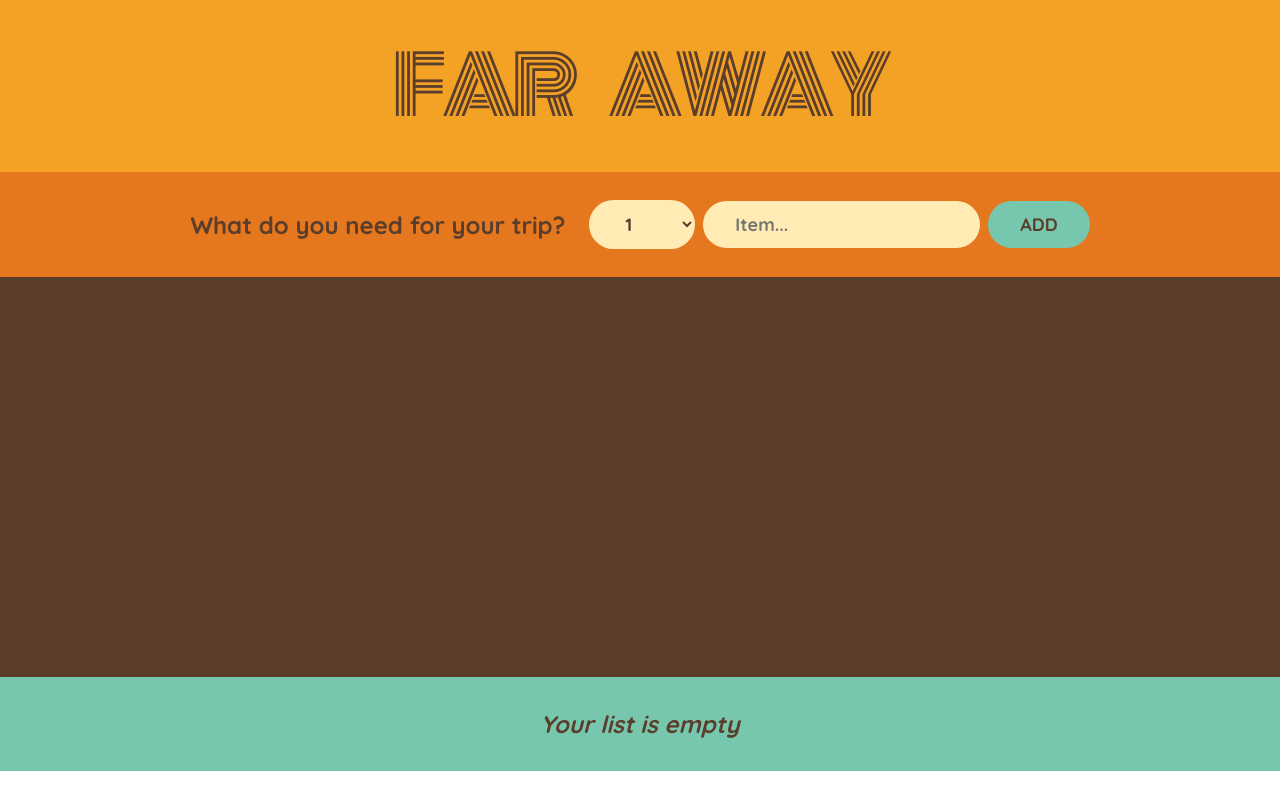
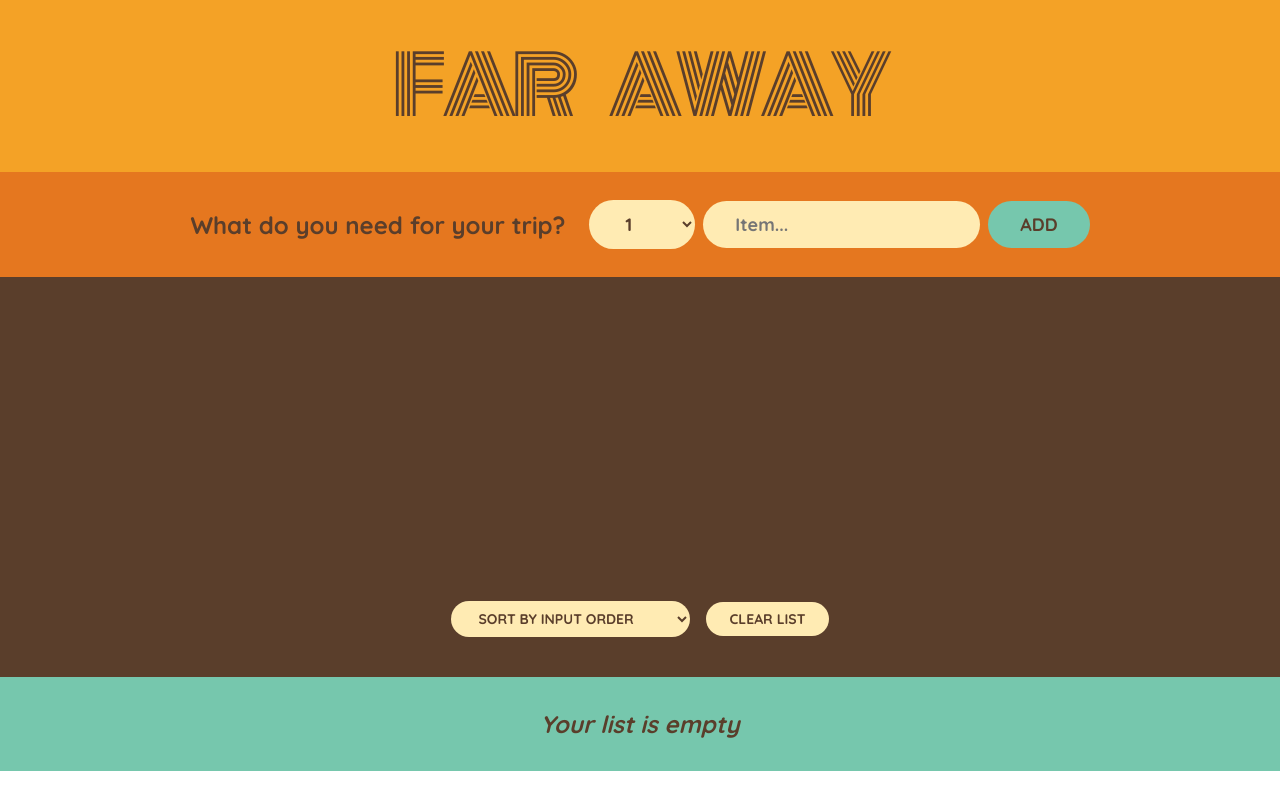
Before and after one commit to GabbenPapa/React-Traveller, a React (Vite) app: page / in a window 1280 px wide. Built offline with nearby package versions, Linux system fonts and the light colour scheme.

Commit message:
Add Package filter and delete all

```diff
--- a/src/App.jsx
+++ b/src/App.jsx
@@ -10,6 +10,10 @@
 
   function handleDeleteItem(id) {
     setItems((items) => items.filter((item) => item.id !== id));
+  }
+
+  function deleteAll() {
+    setItems([]);
   }
 
   function handleToggle(id) {
@@ -27,6 +31,7 @@
       <PackingList
         items={items}
         onDeleteItem={handleDeleteItem}
+        onDeleteAll={deleteAll}
         onToggle={handleToggle}
       />
       <Stats items={items} />
--- a/src/Components.jsx
+++ b/src/Components.jsx
@@ -53,19 +53,38 @@
   );
 }
 
-export function PackingList({ items, onDeleteItem, onToggle }) {
+export function PackingList({ items, onDeleteItem, onDeleteAll, onToggle }) {
+  const [sortBy, setSortBy] = useState("input");
+
+  let sortedItems = [...items];
+
+  if (sortBy === "input") sortedItems = items;
+  if (sortBy === "description")
+    sortedItems.sort((a, b) => a.description.localeCompare(b.description));
+  if (sortBy === "packed")
+    sortedItems.sort((a, b) => Number(a.packed) - Number(b.packed));
+
   return (
     <div className="list">
       <ul>
-        {items.map((item) => (
+        {sortedItems.map((item) => (
           <Item
             item={item}
             onDeleteItem={onDeleteItem}
+            onDeleteAll={onDeleteAll}
             onToggle={onToggle}
             key={item.id}
           />
         ))}
       </ul>
+      <div className="actions">
+        <select value={sortBy} onChange={(e) => setSortBy(e.target.value)}>
+          <option value="input">Sort by input order</option>
+          <option value="description">Sort by description</option>
+          <option value="packed">Sort by packed status</option>
+        </select>
+        <button onClick={onDeleteAll}>Clear List</button>
+      </div>
     </div>
   );
 }
```
